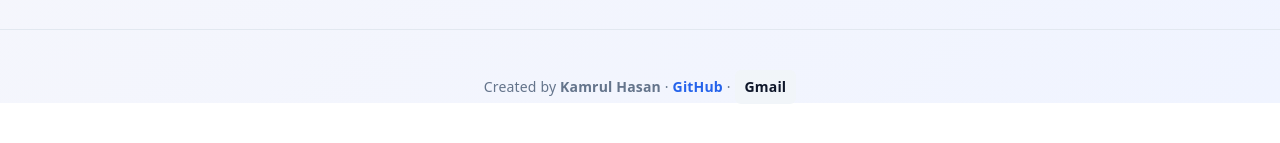
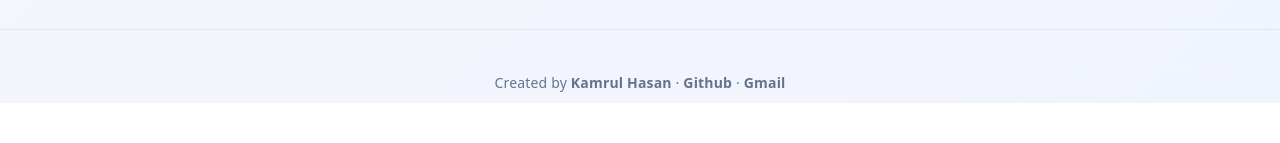
Before and after one commit to khfaysal/Fourth-Wall, a React (Vite) app: page / in a window 1280 px wide. Shown: the part 697-840 px from the top of the page. Built offline with nearby package versions, Linux system fonts and the light colour scheme; no server answers; the database is empty.

Commit message:
footer correction

```diff
--- a/src/App.css
+++ b/src/App.css
@@ -261,32 +261,14 @@
 }
 
 .app-footer a {
-  color: #2563eb;
+  color: inherit;
+  font-weight: bold;
   text-decoration: none;
-  font-weight: 600;
   transition: color 0.2s ease, text-decoration 0.2s ease;
 }
 
 .app-footer a:hover {
-  color: #1d4ed8;
   text-decoration: underline;
-}
-
-.email-badge {
-  display: inline-flex;
-  align-items: center;
-  background: #f1f5f9;
-  color: #0f172a !important;
-  padding: 4px 10px;
-  border-radius: 6px;
-  text-decoration: none !important;
-  font-weight: 600;
-  transition: background 0.2s ease, transform 0.15s ease !important;
-}
-
-.email-badge:hover {
-  background: #e2e8f0;
-  transform: translateY(-1px);
 }
 
 .app-footer .footer-credit {
--- a/src/App.jsx
+++ b/src/App.jsx
@@ -231,8 +231,8 @@ function App() {
       <footer className="app-footer">
         <p>
           Created by <strong>Kamrul Hasan</strong> ·{" "}
-          <a href="https://github.com/khfaysal" target="_blank" rel="noopener noreferrer">GitHub</a> ·{" "}
-          <a href="mailto:k.hasanfaysal@gmail.com" className="email-badge">Gmail</a>
+          <a href="https://github.com/khfaysal" target="_blank" rel="noopener noreferrer">Github</a> ·{" "}
+          <a href="mailto:k.hasanfaysal@gmail.com">Gmail</a>
         </p>
       </footer>
     </div>
--- a/src/components/AddDialogueModal.jsx
+++ b/src/components/AddDialogueModal.jsx
@@ -61,7 +61,7 @@ export default function AddDialogueModal({ onClose, onDialogueAdded, preselected
       if (onDialogueAdded) onDialogueAdded();
     } catch (err) {
       console.error("Failed to add dialogue:", err);
-      setError("Failed to submit dialogue. Please try again.");
+      setError(err.message || "Failed to submit dialogue. Please try again.");
     } finally {
       setBusy(false);
     }
```
